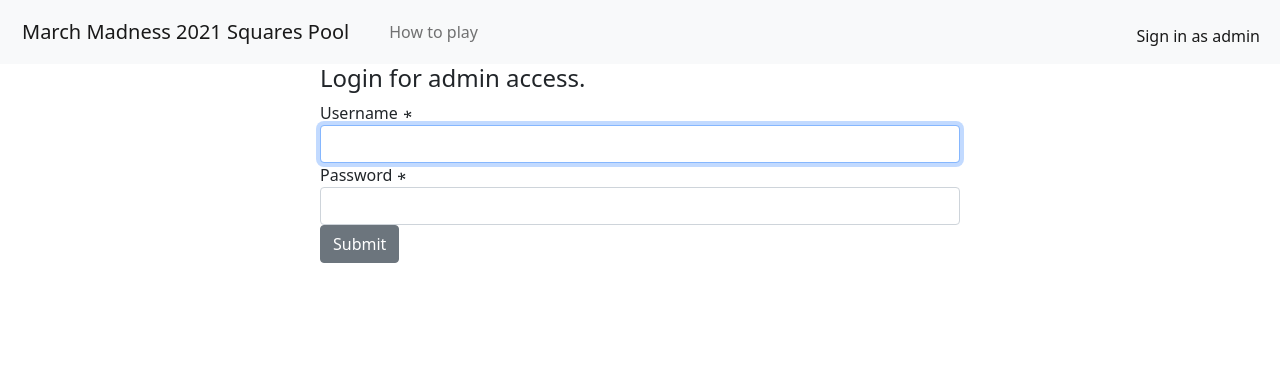
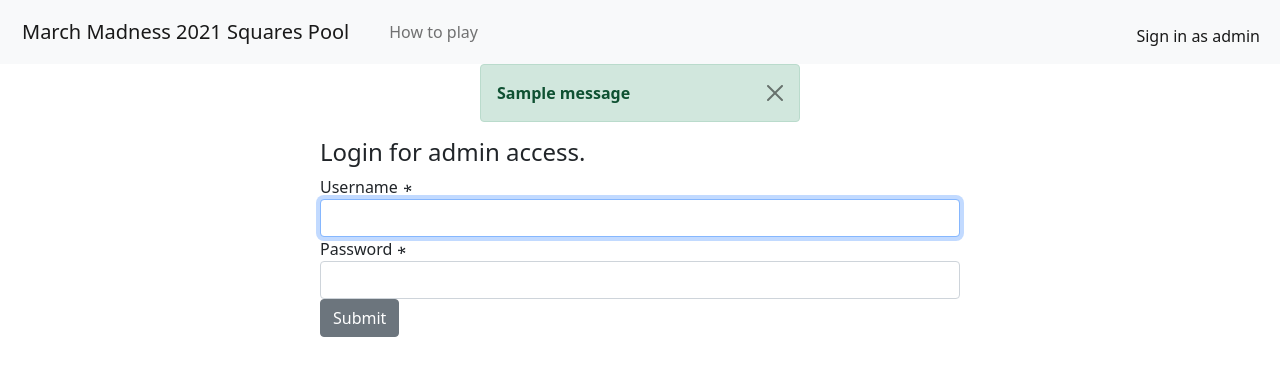
Before and after one commit to cqchisholm/March-Madness-Squares, a Django app: page /login_user in a window 1280 px wide. Shown: the top 376 px of the page. Run offline with Django 3.2, Linux system fonts and the light colour scheme; one stand-in notice (Sample message) is shown; some libraries are stand-ins or nearby versions.

Commit message:
Added error messages to login

```diff
--- a/MMSquares/Squares/templates/squares/login.html
+++ b/MMSquares/Squares/templates/squares/login.html
@@ -5,6 +5,16 @@
 {% block body %}
 
     {% load crispy_forms_tags %}
+
+    {% if messages %}
+        {% for message in messages %}
+            <div class="alert alert-success alert-dismissible fade show w-25 mx-auto" role="alert">
+                <strong>{{ message }}</strong>
+                <button type="button" class="btn-close" data-bs-dismiss="alert" aria-label="Close"></button>
+            </div>
+        {% endfor %}
+    {% endif %}
+
 
     <div class="col-md-6 offset-md-3">
         <h4 class="padding">Login for admin access.</h4>
--- a/MMSquares/Squares/views.py
+++ b/MMSquares/Squares/views.py
@@ -81,7 +81,7 @@ def homepage(request):
         })
     except:
         return render(request, 'squares/homepage.html', {
-            'error_message': 'Something went wrong. Cannot find CSV file.'
+            'messages': 'Something went wrong. Cannot find CSV file.'
         })
 
 
@@ -98,8 +98,10 @@ def login_user(request):
                 return redirect('homepage')
             else:
                 messages.error(request, 'Invalid username or password.')
+                return redirect('login_user')
         else:
             messages.error(request, 'Invalid username or password.')
+            return redirect('login_user')
     # If method == GET
     return render(request, 'squares/login.html', {
         'form': LoginForm()
@@ -172,4 +174,5 @@ def quick_settings(request):
 
         messages.success(request, 'New numbers have been created.')
         return redirect('homepage')
+
     return render(request, 'squares/quick_settings.html')
```
Also changed, not shown: MMSquares/Squares/templates/squares/homepage.html (+4 -6 lines), MMSquares/db.sqlite3.
